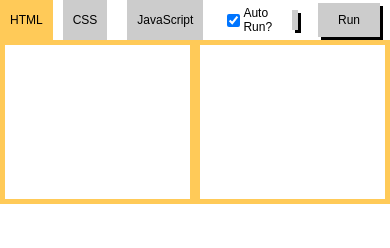
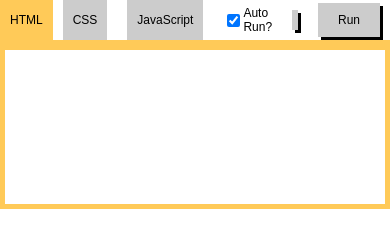
Before and after one commit to isaaskin/webrunner2, a website built with webpack: page src/template.html in a window 390 px wide. Built offline with nearby package versions, Linux system fonts and the light colour scheme.

Commit message:
Added responsivity

```diff
--- a/src/template.css
+++ b/src/template.css
@@ -13,9 +13,24 @@ body {
     justify-content: space-between;
 }
 
+@media only screen and (min-width : 768px) {
+    .container>.col-wrapper>.col:nth-child(2) {
+        border-left: none;
+    }
+}
+
+@media only screen and (max-width : 767px) {
+    .container>.col-wrapper {
+        flex-direction: column;
+    }
+
+    .container>.col-wrapper>.col:nth-child(2) {
+        border-top: none;
+    }
+}
+
 .container>.col-wrapper>.col {
-    width: 49%;
-
+    flex: 1;
     border: 5px solid #FFCA58;
 }
 
```
